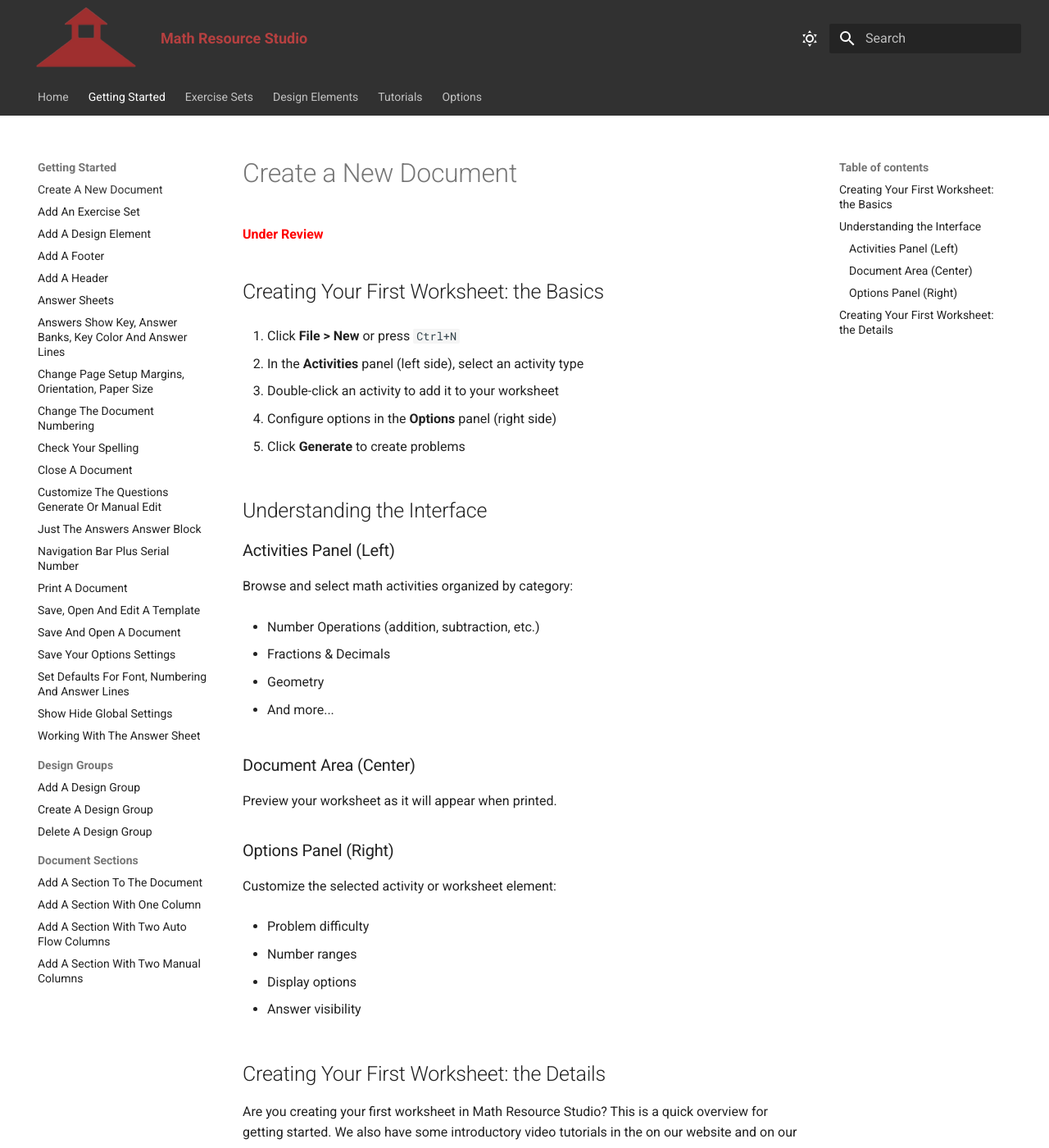
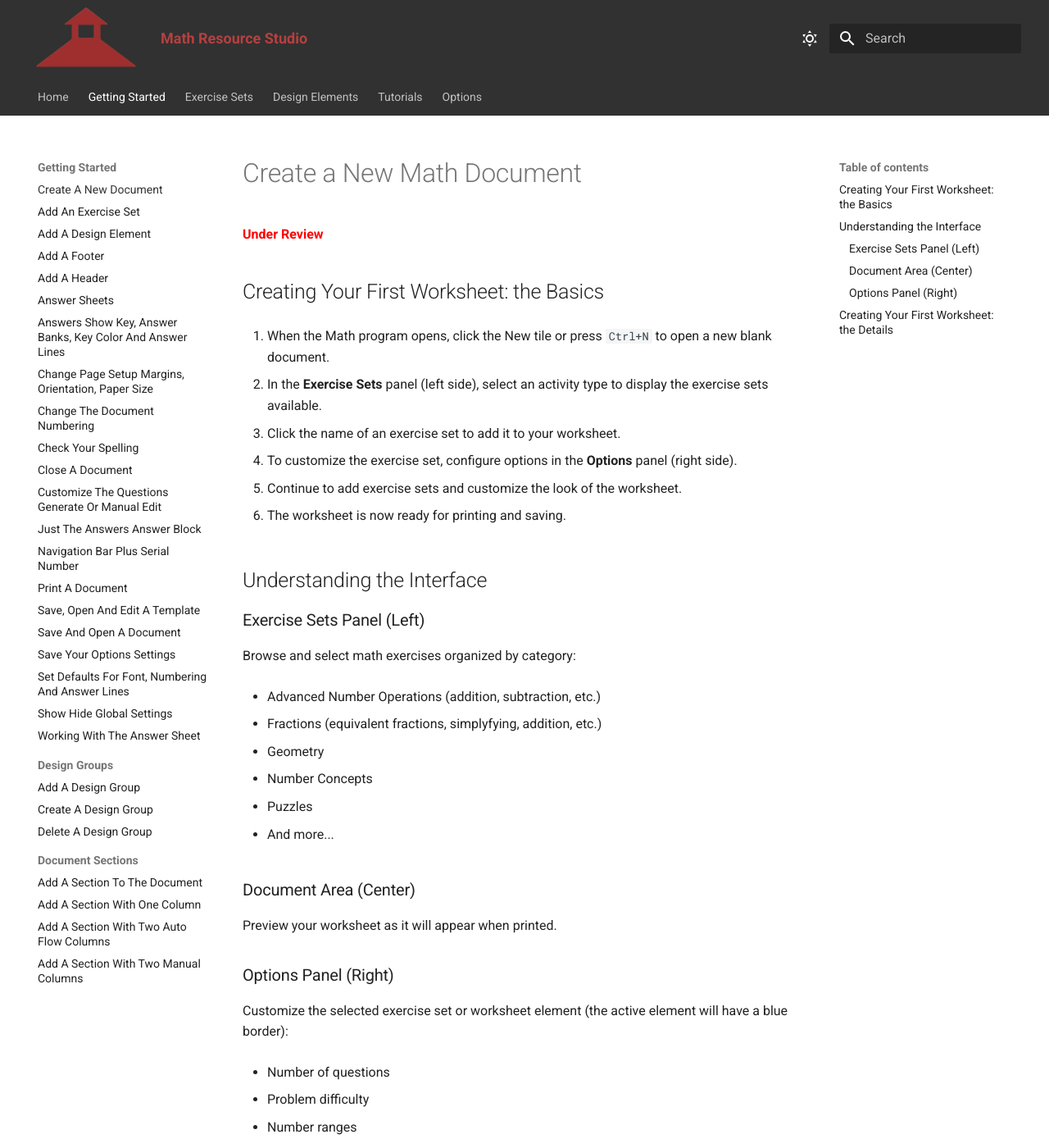
Before and after one commit to rdinch/MathResourceStudio-Help, an MkDocs documentation site: the page built from docs/getting-started/create-a-new-document.md, in a window 1280 px wide and 1400 px high. Shown: the whole window at 82% size. Built offline with MkDocs 1.6.1 and Material for MkDocs 9.7.7, drawn with Linux system fonts in a browser that asks for light colours; some of the changed text lies outside the part shown.

Commit message:
Update math document creation instructions
Revised the getting started guide to clarify steps for creating a new math document, updated panel names, and improved descriptions of interface elements and customization options.

```diff
--- a/docs/getting-started/create-a-new-document.md
+++ b/docs/getting-started/create-a-new-document.md
@@ -1,30 +1,36 @@
-# Create a New Document
+# Create a New Math Document
 
 <p style="color: red; font-weight: bold;">Under Review</p>
 
 ## Creating Your First Worksheet: the Basics
 
-1. Click **File > New** or press `Ctrl+N`
+1. When the Math program opens, click the New tile or press `Ctrl+N` to open a new blank document.
 
-2. In the **Activities** panel (left side), select an activity type
+2. In the **Exercise Sets** panel (left side), select an activity type to display the exercise sets available.
 
-3. Double-click an activity to add it to your worksheet
+3. Click the name of an exercise set to add it to your worksheet.
 
-4. Configure options in the **Options** panel (right side)
+4. To customize the exercise set, configure options in the **Options** panel (right side).
 
-5. Click **Generate** to create problems
+5. Continue to add exercise sets and customize the look of the worksheet.
+
+6. The worksheet is now ready for printing and saving.
 
 ## Understanding the Interface
 
-### Activities Panel (Left)
+### Exercise Sets Panel (Left)
 
-Browse and select math activities organized by category:
+Browse and select math exercises organized by category:
 
-- Number Operations (addition, subtraction, etc.)
+- Advanced Number Operations (addition, subtraction, etc.)
 
-- Fractions & Decimals
+- Fractions (equivalent fractions, simplyfying, addition, etc.)
 
 - Geometry
+
+- Number Concepts
+
+- Puzzles
 
 - And more...
 
@@ -34,7 +40,9 @@ Preview your worksheet as it will appear when printed.
 
 ### Options Panel (Right)
 
-Customize the selected activity or worksheet element:
+Customize the selected exercise set or worksheet element (the active element will have a blue border):
+
+- Number of questions
 
 - Problem difficulty
 
```
Also changed, not shown: other parts of docs/getting-started/create-a-new-document.md (+1 -1 lines).
